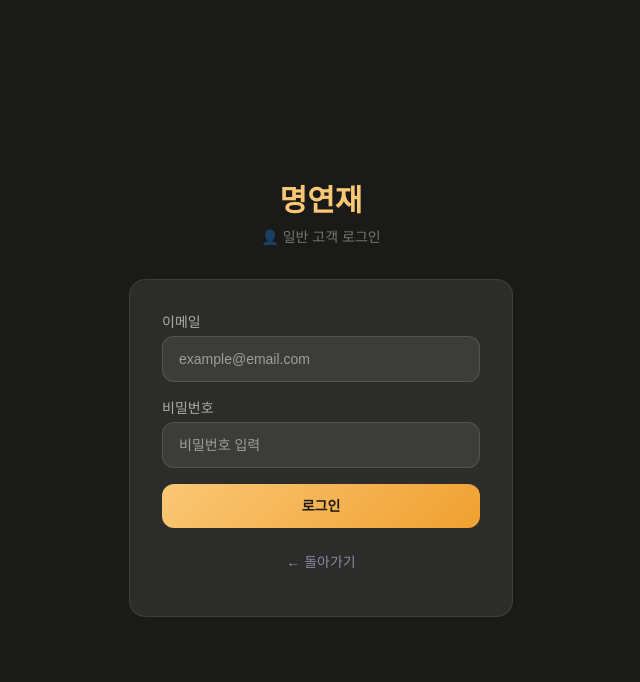
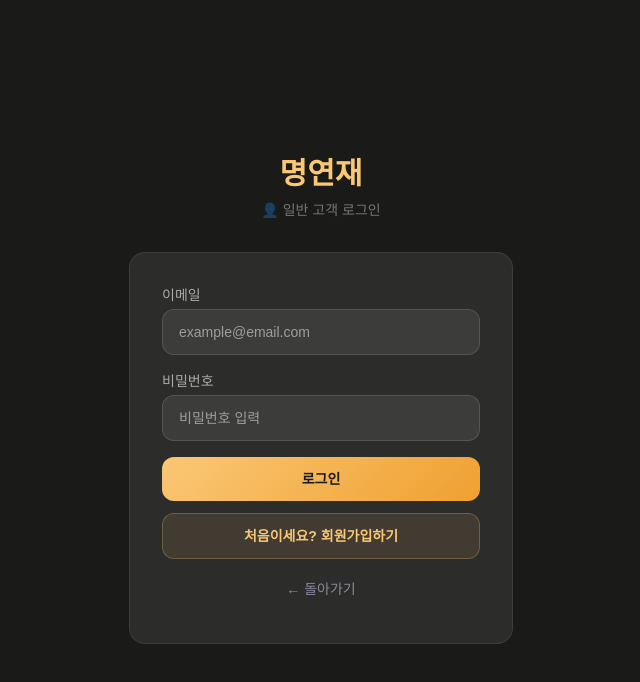
Before and after one commit to lysh0112-cpu/myjae, a Next.js app: page /auth/login in a window 1280 px wide. Shown: the top 682 px of the page, without its empty margins (319-959 px from the left). Built offline with nearby package versions, Linux system fonts and the light colour scheme; no server answers.

Commit message:
Update page.tsx

```diff
--- a/app/auth/login/page.tsx
+++ b/app/auth/login/page.tsx
@@ -8,18 +8,41 @@ function LoginForm() {
   const searchParams = useSearchParams()
   const type = searchParams.get('type') || 'customer'
   const isConsultant = type === 'consultant'
-
   const [email, setEmail] = useState('')
   const [password, setPassword] = useState('')
   const [error, setError] = useState('')
   const [loading, setLoading] = useState(false)
 
+  const routeAfterLogin = async (userId: string) => {
+    const { data: profile } = await supabase
+      .from('profiles')
+      .select('nickname, role, privacy_agreed')
+      .eq('id', userId)
+      .single()
+
+    if (!profile || !profile.nickname || !profile.privacy_agreed) {
+      router.push('/auth/welcome')
+      return
+    }
+    if (profile.role === 'consultant' || profile.role === 'master') {
+      const { data: consultant } = await supabase
+        .from('consultants').select('id').eq('email', email).single()
+      if (consultant) {
+        router.push(`/manseryeok/consultant?consultantId=${consultant.id}`)
+      } else {
+        router.push('/manseryeok/consultant')
+      }
+    } else {
+      router.push('/')
+    }
+  }
+
   const handleLogin = async (e: React.FormEvent) => {
     e.preventDefault()
     setLoading(true)
     setError('')
-    const { error } = await supabase.auth.signInWithPassword({ email, password })
-    if (error) {
+    const { data, error } = await supabase.auth.signInWithPassword({ email, password })
+    if (error || !data.user) {
       setError('이메일 또는 비밀번호가 올바르지 않습니다.')
       setLoading(false)
       return
@@ -27,15 +50,13 @@ function LoginForm() {
     if (isConsultant) {
       const { data: consultant } = await supabase
         .from('consultants').select('id').eq('email', email).single()
-      if (consultant) {
-        router.push(`/manseryeok/consultant?consultantId=${consultant.id}`)
-      } else {
+      if (!consultant) {
         setError('상담사 계정이 아닙니다.')
         setLoading(false)
+        return
       }
-    } else {
-      router.push('/')
     }
+    await routeAfterLogin(data.user.id)
   }
 
   return (
@@ -72,8 +93,15 @@ function LoginForm() {
               {loading ? '로그인 중...' : '로그인'}
             </button>
           </form>
+
+          <button onClick={() => router.push(`/auth/signup${isConsultant ? '?type=consultant' : ''}`)}
+            className="w-full mt-3 py-3 rounded-xl text-sm font-bold"
+            style={{ color: '#FAC775', background: 'rgba(250,199,117,0.1)', border: '1px solid rgba(250,199,117,0.25)' }}>
+            처음이세요? 회원가입하기
+          </button>
+
           <button onClick={() => router.back()}
-            className="w-full mt-3 py-3 rounded-xl text-sm"
+            className="w-full mt-2 py-3 rounded-xl text-sm"
             style={{ color: '#8a88a0' }}>
             ← 돌아가기
           </button>
```
